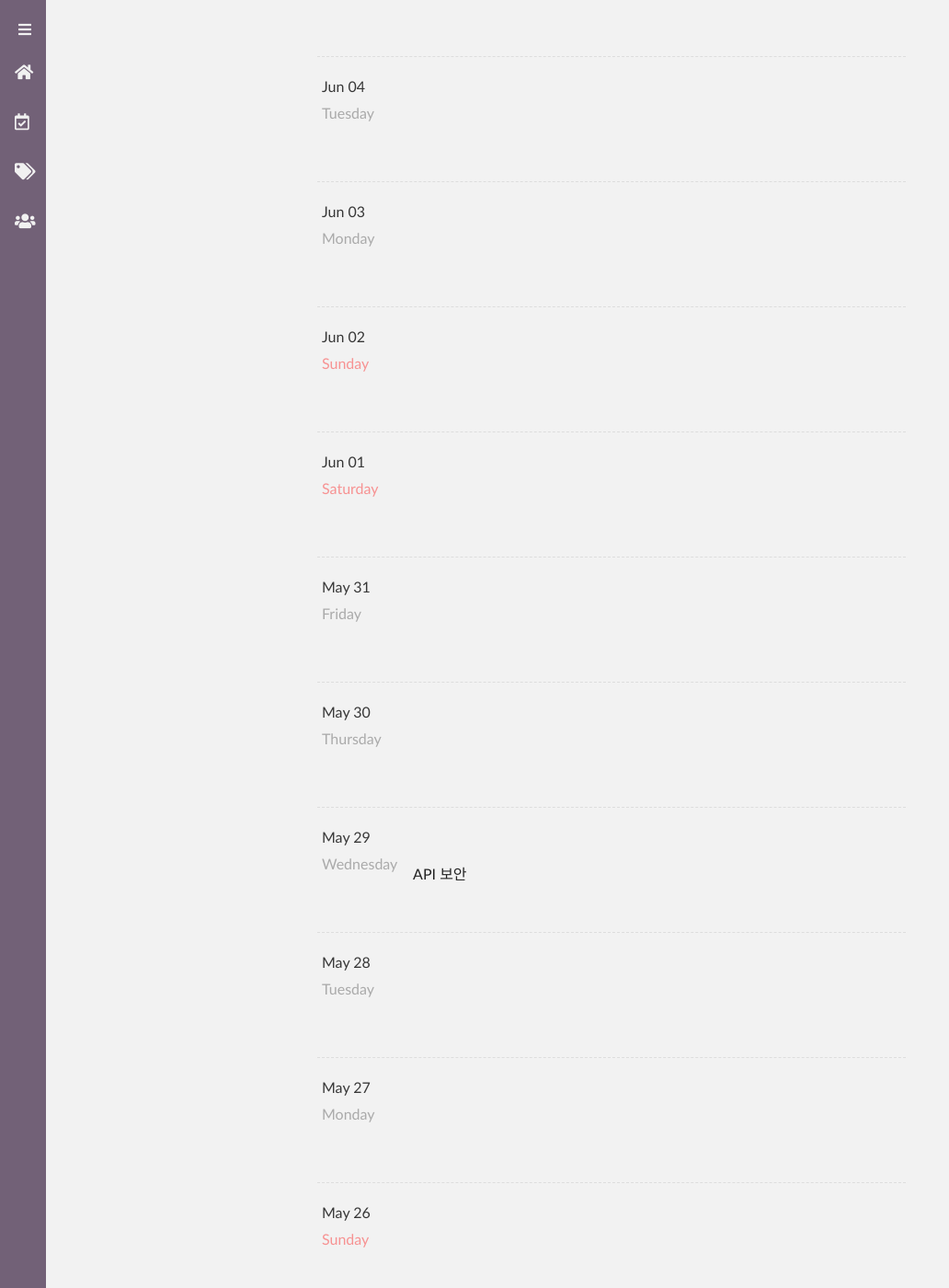
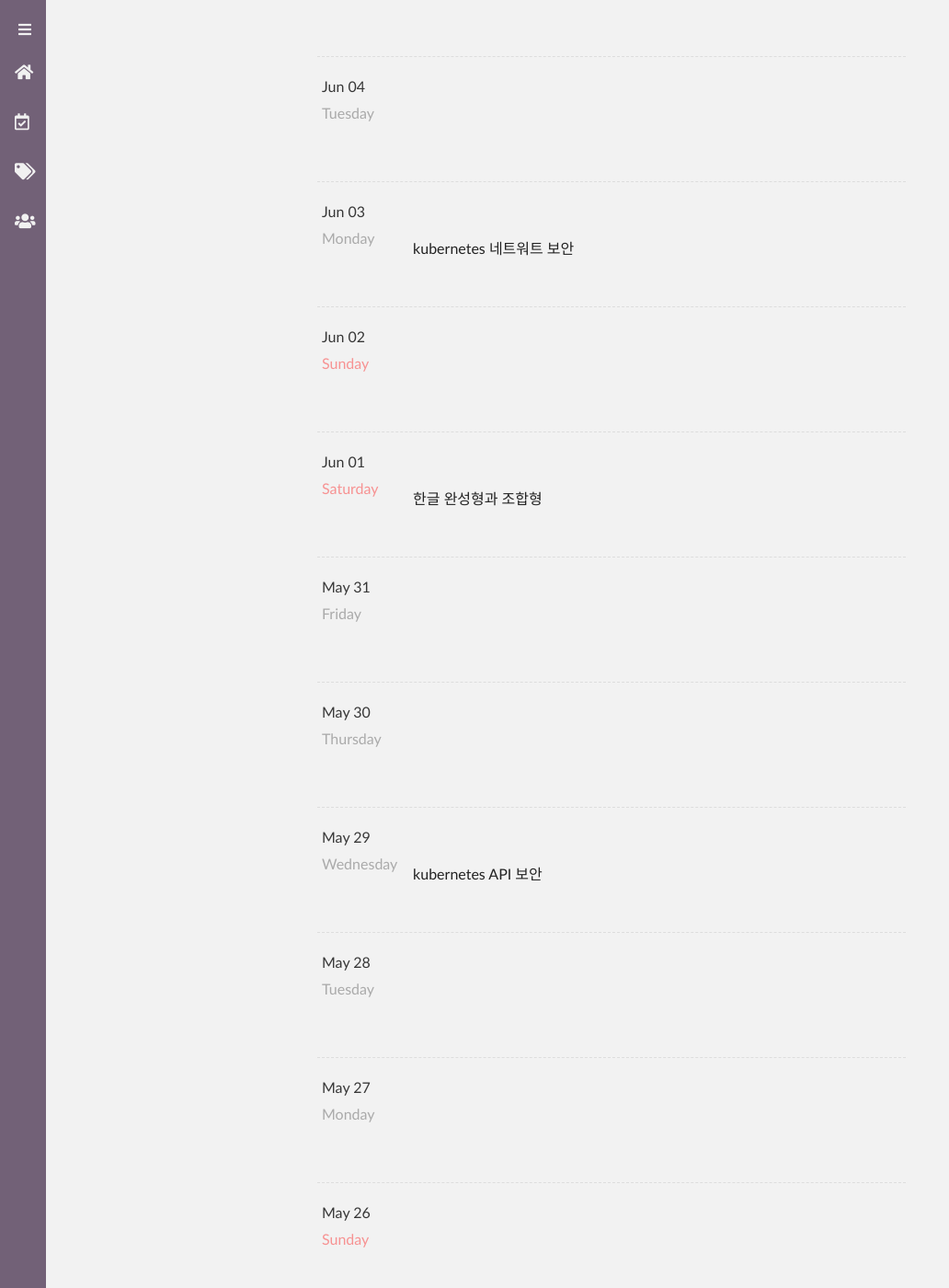
Before and after one commit to yogae/yogae.github.io, a Jekyll site: the page built from index.html, in a window 1280 px wide and 1400 px high, scrolled down 462 px. Shown: the whole window at 92% size, without its empty margins (0-1032 px from the left). Built offline with Jekyll 4.4.1, drawn with Linux system fonts in a browser that asks for light colours; nearby versions of some CDN libraries; some of the changed lines change nothing that is shown.

Commit message:
add docs

````diff
--- a/_posts/2019-05-29-kubernetes_api_security.md
+++ b/_posts/2019-05-29-kubernetes_api_security.md
@@ -1,6 +1,6 @@
 ---
 layout: post
-title: API 보안
+title: kubernetes API 보안
 data: 2019-05-29
 categories: Kubernetes
 author: yogae
--- /dev/null
+++ b/_posts/2019-06-01-korean_encoding.md
@@ -0,0 +1,62 @@
+---
+layout: post
+title:  "한글 완성형과 조합형"
+date: 2019-06-01
+categories: ETC
+author: yogae
+---
+
+## 조합형(NFD - Normalization Form Canonical Decomposition)
+
+한글 자모를 조합해서 한글을 표현합니다. 한글 표현에 있어 가장 합리적이고 이상적인 방식이라서 도스 시절에는 많이 사용되었지만 현재 많이 없어지고 있습니다.
+
+## 완성형(NFC - Normalization Form Canonical Composition)
+
+한글 글쓰기에서 많이 사용되는 글자들만 골라서, "가" "나" "다" "라" 이렇게 미리 만들어 놓고 한 덩어리로 표현하는 코드입니다.
+
+## 문제점
+
+Mac OS에서는 이 방식을 채택하여 사용하고 있습니다. 따라서 window나 다른 완성형을 사용하는 곳에서 Mac OS에서 만들어진 file(또는 한글을 사용하는 경우)을 전송받게되면 자모가 분리되어 보이는 현상이 발생합니다.
+
+Mac에서 실행하는 Web Application의 경우 조합형으로 한글을 encoding하기 때문에 web application에서 받은 한글을 DB나 storage에 그대로 저장하는 경우 한글 search에 문제가 발생할 수 있습니다.
+
+## 해결방법 - javascript
+
+javascript 기본 함수 중에 `normalize()` 함수를 사용하여 한글 encoding을 변형할 수 있습니다.
+
+normalize의 매개변수
+
+- `NFC` — 정규형 정준 결합(Normalization Form Canonical Composition).
+- `NFD` — 정규형 정준 분해(Normalization Form Canonical Decomposition).
+- `NFKC` — 정규형 호환성 결합(Normalization Form Compatibility Composition).
+- `NFKD` — 정규형 호환성 분해(Normalization Form Compatibility Decomposition).
+
+```javascript
+// 결합된 한글 문자열
+
+// U+D55C: 한(HANGUL SYLLABLE HAN)
+// U+AE00: 글(HANGUL SYLLABLE GEUL)
+var first = '\uD55C\uAE00';
+
+// 정규형 정준 분해 (NFD)
+// 정준 분해 결과 초성, 중성, 종성의 자소분리가 일어납니다.
+// 일부 브라우저에서는 결과값 '한글'이 자소분리된 상태로 보여질 수 있습니다.
+
+// U+1112: ᄒ(HANGUL CHOSEONG HIEUH)
+// U+1161: ᅡ(HANGUL JUNGSEONG A)
+// U+11AB: ᆫ(HANGUL JONGSEONG NIEUN)
+// U+1100: ᄀ(HANGUL CHOSEONG KIYEOK)
+// U+1173: ᅳ(HANGUL JUNGSEONG EU)
+// U+11AF: ᆯ(HANGUL JONGSEONG RIEUL)
+var second = first.normalize('NFD'); // '\u1112\u1161\u11AB\u1100\u1173\u11AF'
+
+
+// 정규형 정준 결합 (NFC)
+// 정준 결합 결과 자소분리 되었던 한글이 결합됩니다.
+
+// U+D55C: 한(HANGUL SYLLABLE HAN)
+// U+AE00: 글(HANGUL SYLLABLE GEUL)
+var third = second.normalize('NFC'); // '\uD55C\uAE00'
+
+console.log(second === third); // 같은 글자처럼 보이지만 false를 출력합니다.
+```
--- /dev/null
+++ b/_posts/2019-06-03-kubernetes_network_security.md
@@ -0,0 +1,73 @@
+---
+layout: post
+title: kubernetes 네트워트 보안
+data: 2019-06-03
+categories: Kubernetes
+author: yogae
+---
+
+## 포드 네임스페이스
+
+포드 내의 컨테이너는 일반적으로 다른 컨테이너 또는 노드의 기본 네임스페이스에서 실행 중인 프로세스와 컨테이너상의 프로세스를 분리하는 변도의 네임스페이스아래에서 실행됩니다.
+
+### 포드에서 노드의 네트워크 네임스페이스 사용하기
+
+특정 포드(일반적으로 시스템 포드)는 호스트의 기본 네임스페이스에서 동작해야 노드 레벨 리소스와 장치를 살펴보고 조작할 수 있습니다. 포트 스펙의 hostNetwork 속성을 true로 설정해 수행할 수 있습니다.
+
+```yaml
+apiVersion: v1
+kind: Pod
+metadata:
+ name: pod-with-host-network
+spec:
+ hostNetwork: true
+ containers:
+ - name: main
+   image: alpine
+   commacd: ["/bin/sleep", "999999"]
+```
+
+### 호스트 네임스페이스를 사용하지 않고 호스트 포트에 바인딩
+
+hostPort를 사용할 때 해당 노드에서 실행중인 포드로 직접 전달됩니다. hostPort 기능은 데몬셋을 사용해 모든 노드로 배포하는 시스템 서비스를 노풀하는데 주로 사용됩니다.
+
+```yaml
+# hostPort 기능
+apiVersion: v1
+kind: Pod
+metadata:
+ name: kubia-hostport
+spec:
+ containers:
+ - image: luksa/kubia
+   name: kubia
+   ports:
+   - containerPort: 8080
+     hostPort: 9000
+     protocol: TCP
+```
+
+NodePort 서비스에서는 무작위로 선택된 포드로 전달됩니다.
+
+### 노드의 PID와 IPC 네입스페이스 사용
+
+hostPID와 hostIPC 포드 스텍 속성을 true로 설정하면 포드의 컨테이넌는 노드의 PID 및 IPC 네임스페이스를 사용함로 컨테이너에서 실행 중인 포로세스가 노드의 모든 프로세스를 보거나 IPC를 통해 노드와 통신할 수 있습니다.
+
+```yaml
+apiVersion: v1
+kind: Pod
+metadata:
+ name: pod-with-host-pid-ipc
+spec:
+ hostPID: true
+ hostIPC: true
+ containers:
+ - image: luksa/kubia
+   name: kubia
+   ports:
+   - containerPort: 8080
+     hostPort: 9000
+     protocol: TCP
+```
+
+## 컨테이너 보안 컨텍스트 설정
````
